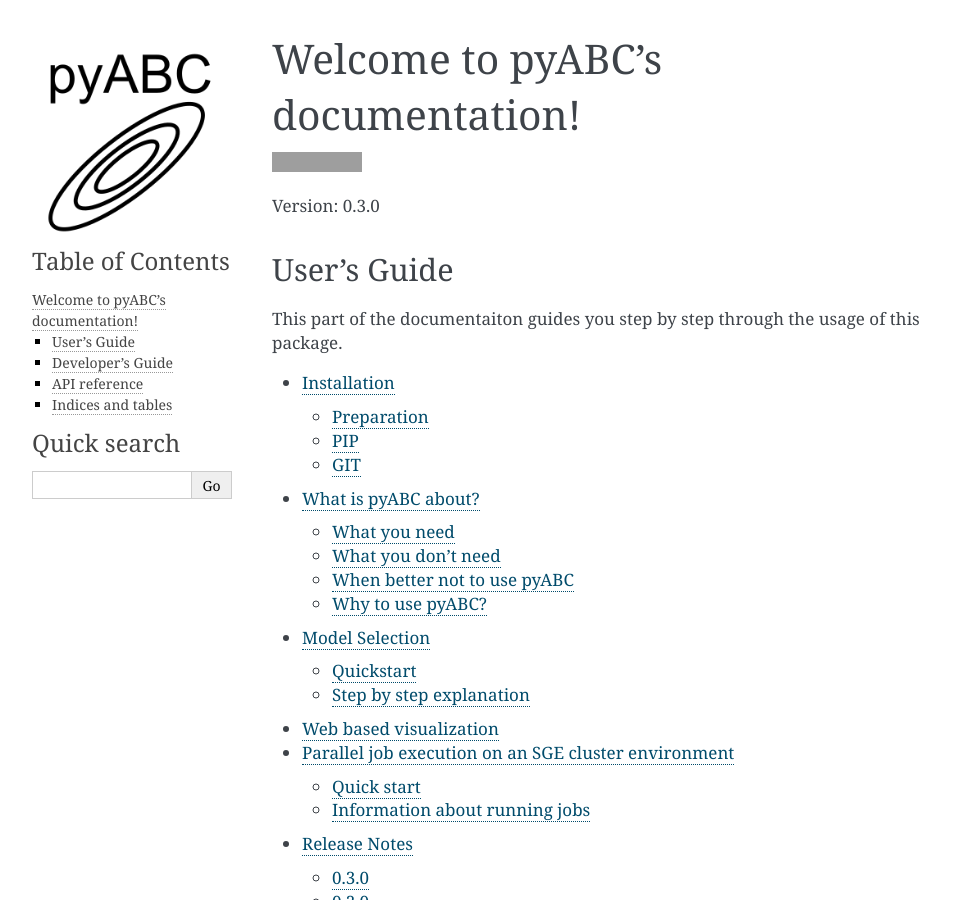
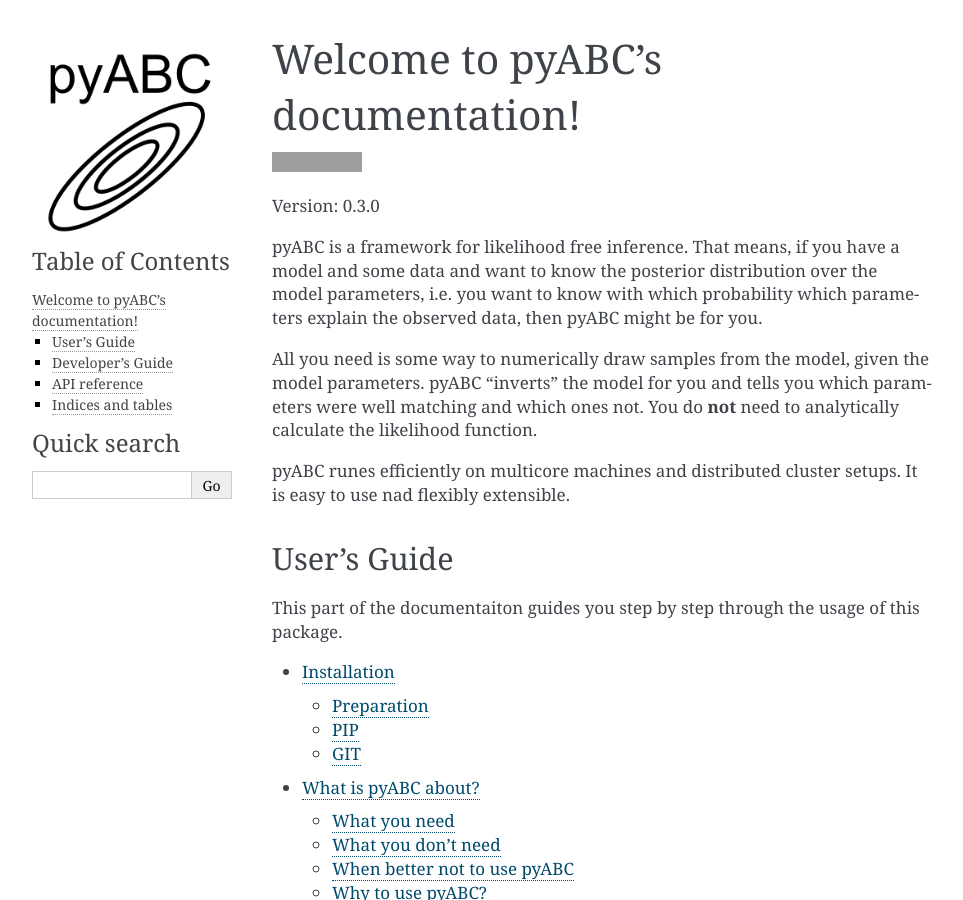
Before and after one commit to ICB-DCM/pyABC, a Sphinx documentation site: the page built from doc/index.rst, in a window 1280 px wide and 900 px high. Shown: the whole window, without its empty margins (148-1111 px from the left). Built offline with Sphinx 7.4.7, drawn with Linux system fonts in a browser that asks for light colours; grey boxes are pictures that could not be loaded.

Commit message:
better explanation on doc main page

```diff
--- a/doc/index.rst
+++ b/doc/index.rst
@@ -6,10 +6,25 @@ Welcome to pyABC's documentation!
 
 Version: |version|
 
+
+pyABC is a framework for likelihood free inference. That means, if you have
+a model and some data and want to know the posterior distribution over the model
+parameters, i.e. you want to know with which probability which parameters
+explain the observed data, then pyABC might be for you.
+
+All you need is some way to numerically draw samples from the model, given
+the model parameters. pyABC "inverts" the model for you and tells you
+which parameters were well matching and which ones not. You do **not** need
+to analytically calculate the likelihood function.
+
+pyABC runes efficiently on multicore machines and distributed cluster setups.
+It is easy to use nad flexibly extensible.
+
 User's Guide
 ------------
 
-This part of the documentaiton guides you step by step through the usage of this package.
+This part of the documentaiton guides you step by step through
+the usage of this package.
 
 .. toctree::
    :maxdepth: 2
```
